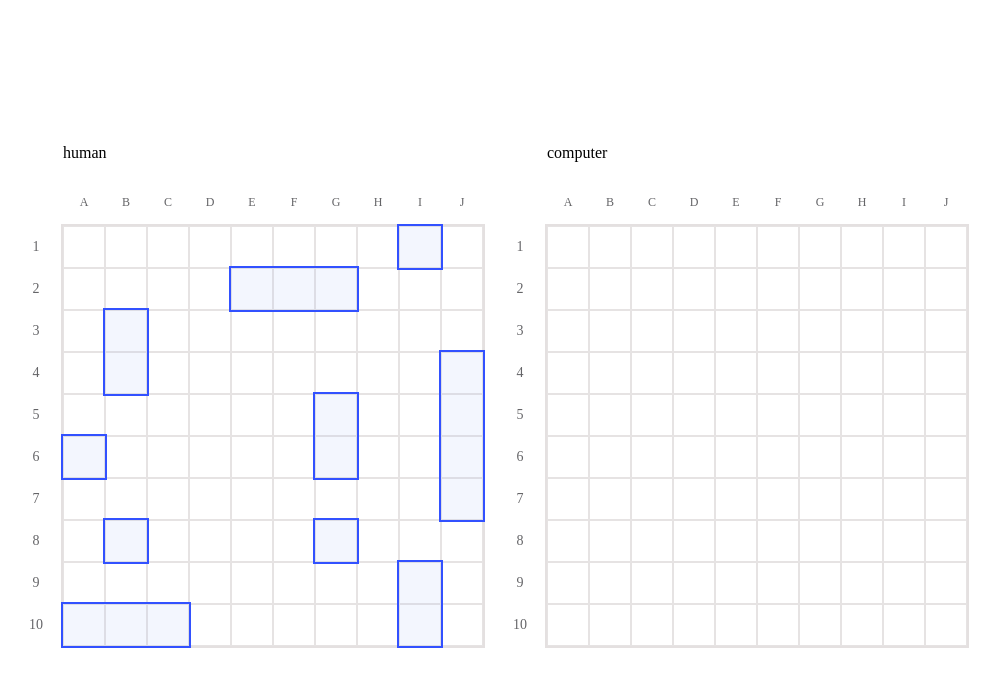
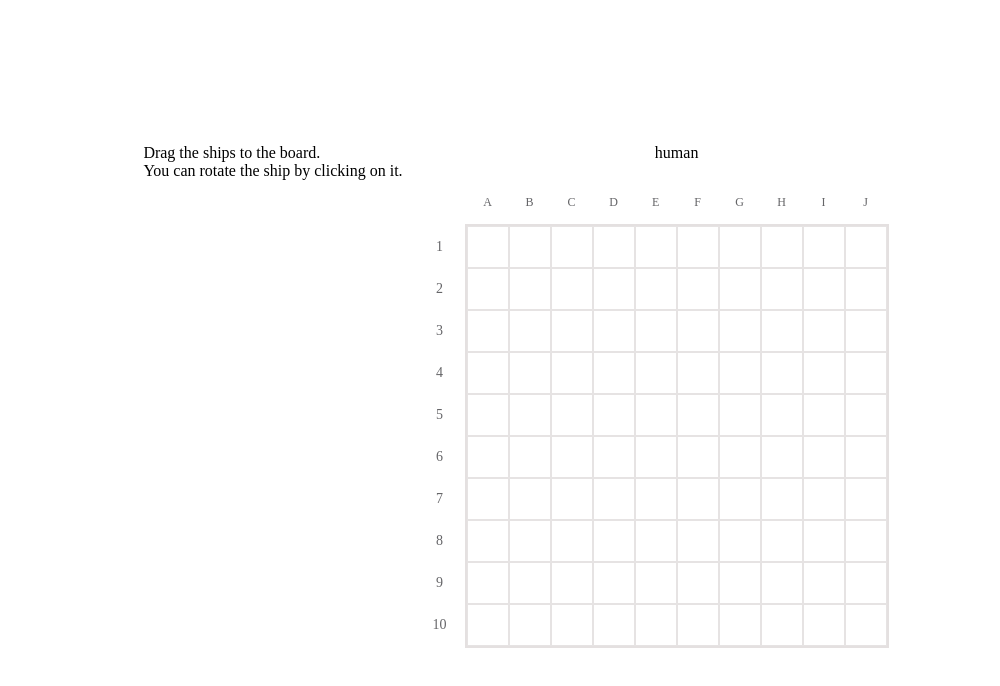
Before and after one commit to NRG55/battleship, a website built with webpack: page src/index.html in a window 1280 px wide. Shown: the whole page, without its empty margins (125-1125 px from the left). Built offline with nearby package versions, Linux system fonts and the light colour scheme.

Commit message:
Add(Game.js): preGameSetup() method (still working on that). Add(DOM.js): renderShipsSection() method.

```diff
--- a/src/modules/DOM.js
+++ b/src/modules/DOM.js
@@ -79,8 +79,7 @@ export default class DOM {
     };
 
     renderPlayerSection(player) {
-        document
-            .querySelector("main")
+        document.querySelector("main")
             .innerHTML += `
                         <section>
                             <p class="player-name">${player.type}</p>
@@ -102,4 +101,15 @@ export default class DOM {
                        `
         return notificationWrap;
     };
+
+    renderShipsSection() {
+        document.querySelector("main")
+            .innerHTML += `
+                        <section>
+                            <p class="draggable-ships-instruction">Drag the ships to the board. <br>You can rotate the ship by clicking on it.</p>
+                            <div id="ships"></div>
+                        </section>
+                        `
+
+    };
 };
--- a/src/modules/Game.js
+++ b/src/modules/Game.js
@@ -11,8 +11,18 @@ export default class Game {
         this.currentPlayer = this.player1;
         this.dom = new DOM();
 
-        this.startGame();
+        // this.startGame();
+        this.preGameSetup(this.player1);
 
+    };
+
+    preGameSetup(player) {
+        this.dom.renderShipsSection();
+        this.dom.renderPlayerSection(player);
+
+        const parentElement = document.querySelector(`#${player.type}`);
+
+        this.dom.renderBoard(parentElement);
     };
 
     addBoardEventListeners(parentElement, playerBoard) {
--- a/src/style.css
+++ b/src/style.css
@@ -17,6 +17,10 @@ section {
 
 .board-row {
     display: flex;
+}
+
+.player-name {
+    text-align: center;
 }
 
 .board-cell {
@@ -121,7 +125,7 @@ section {
 }
 
 .notification-win {
-    background-color: rgb(44, 190, 44);
+    background-color: rgb(38, 165, 38);
 }
 
 .notification-lose {
@@ -131,8 +135,8 @@ section {
 .button-rematch {
     cursor: pointer;
     border: solid 1px white;
-    border-radius: 4px;
-    background-color: rgb(230, 203, 50);
+    /* border-radius: 4px;  */
+    background-color: rgb(230, 216, 24);
     color: rgb(19, 18, 18);
     padding: 4px 8px;
 }
```
